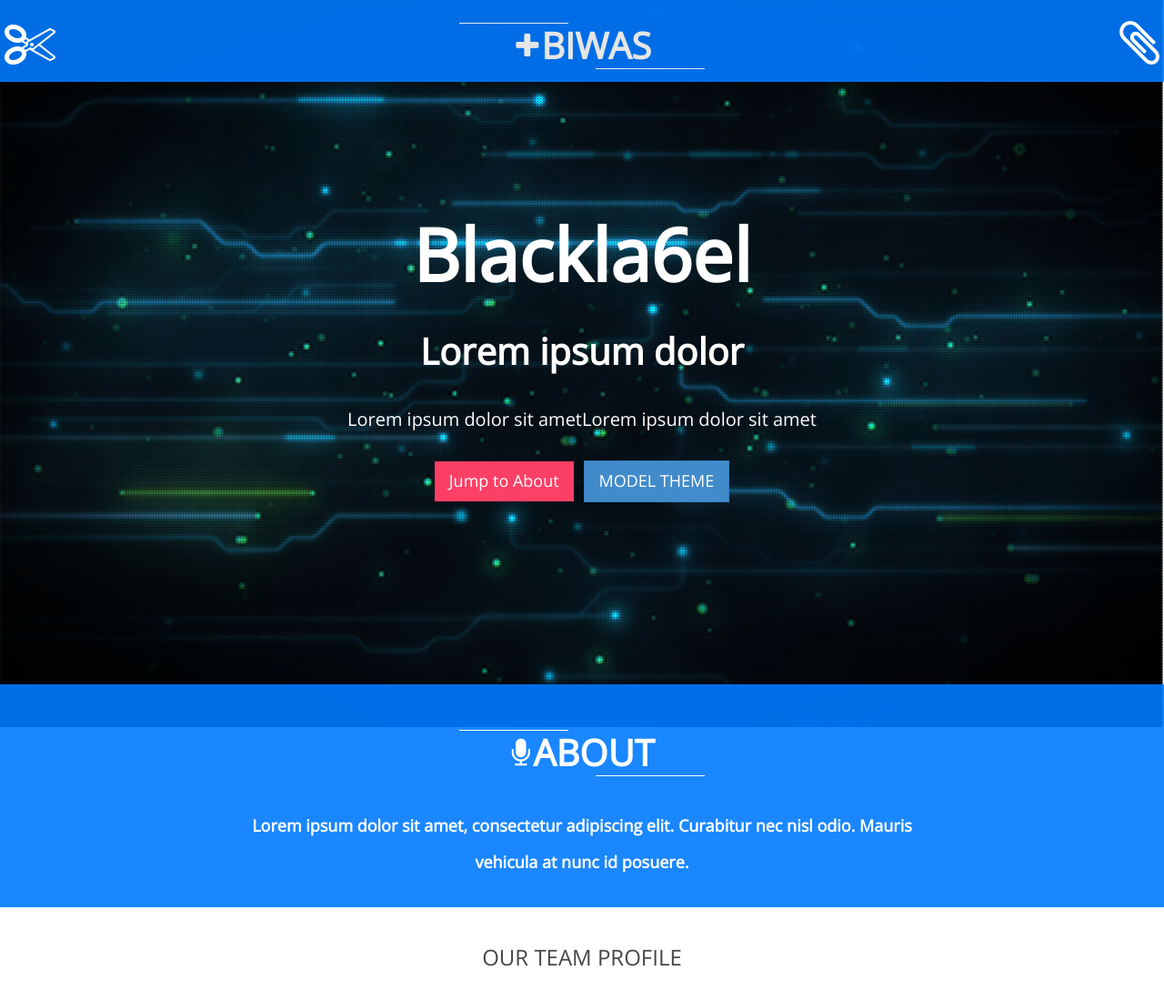
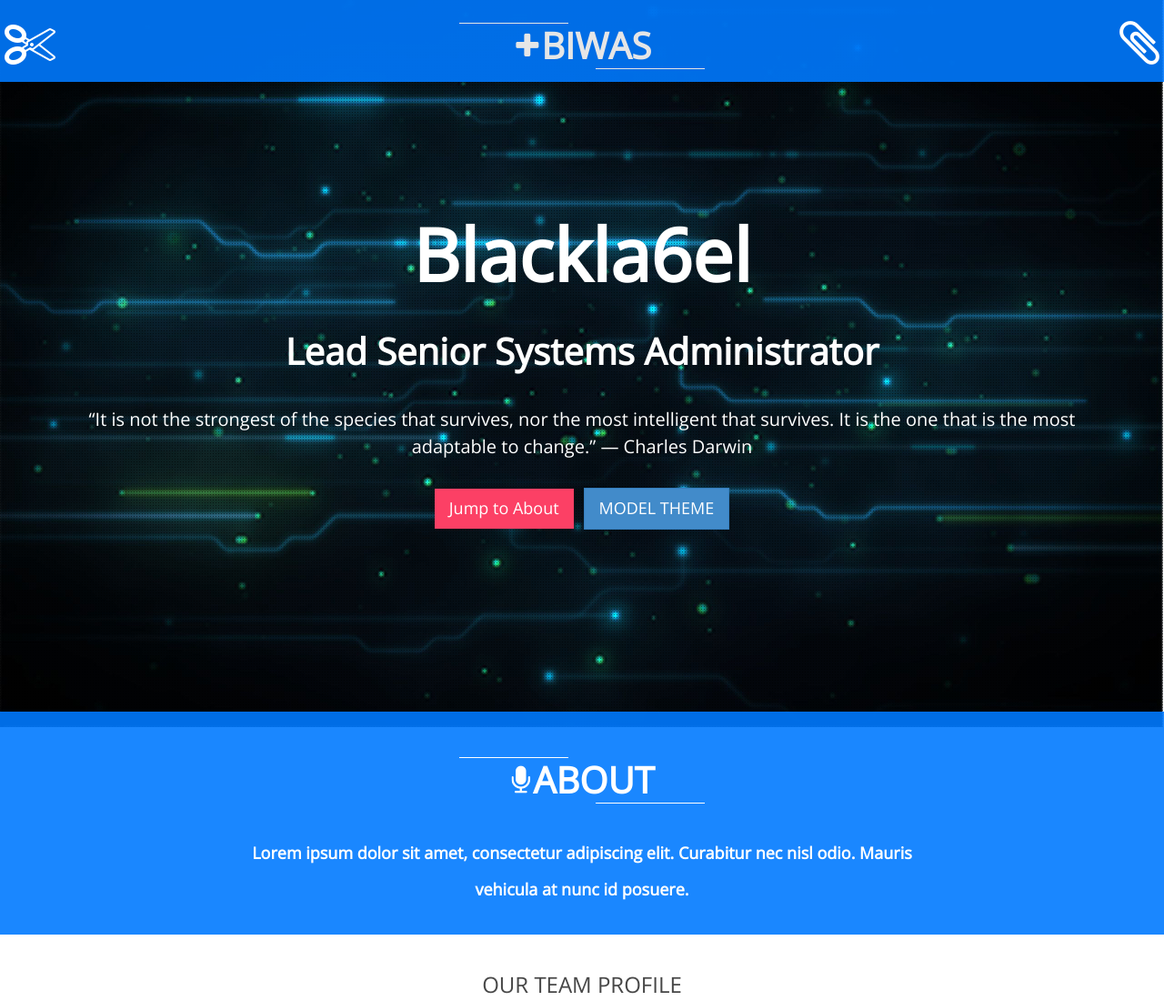
Before and after one commit to Blackla6el/Blackla6el.github.io, a plain HTML site: page index.html in a window 1280 px wide. Shown: the top 1100 px of the page at 91% size. Drawn offline with nearby package versions, Linux system fonts and the light colour scheme; files whose address does not match are found by name.

Commit message:
Update index.html

```diff
--- a/index.html
+++ b/index.html
@@ -88,8 +88,8 @@
         <div class="row text-center">
             <div class="col-md-12">
                 <span class="head-main">Blackla6el</span>
-                <h2 class="head-sub-main">Lorem ipsum dolor</h2>
-                <h3 class="head-last">Lorem ipsum dolor sit ametLorem ipsum dolor sit amet</h3>
+                <h2 class="head-sub-main">Lead Senior Systems Administrator</h2>
+                <h3 class="head-last">“It is not the strongest of the species that survives, nor the most intelligent that survives. It is the one that is the most adaptable to change.” — Charles Darwin</h3>
                 <a href="#about-sec" class="btn btn-danger btn-lg head-btn-one">Jump to About</a> &nbsp;  <a href="#about-sec" class="btn btn-primary btn-lg">MODEL THEME</a>
             </div>
         </div>
```
